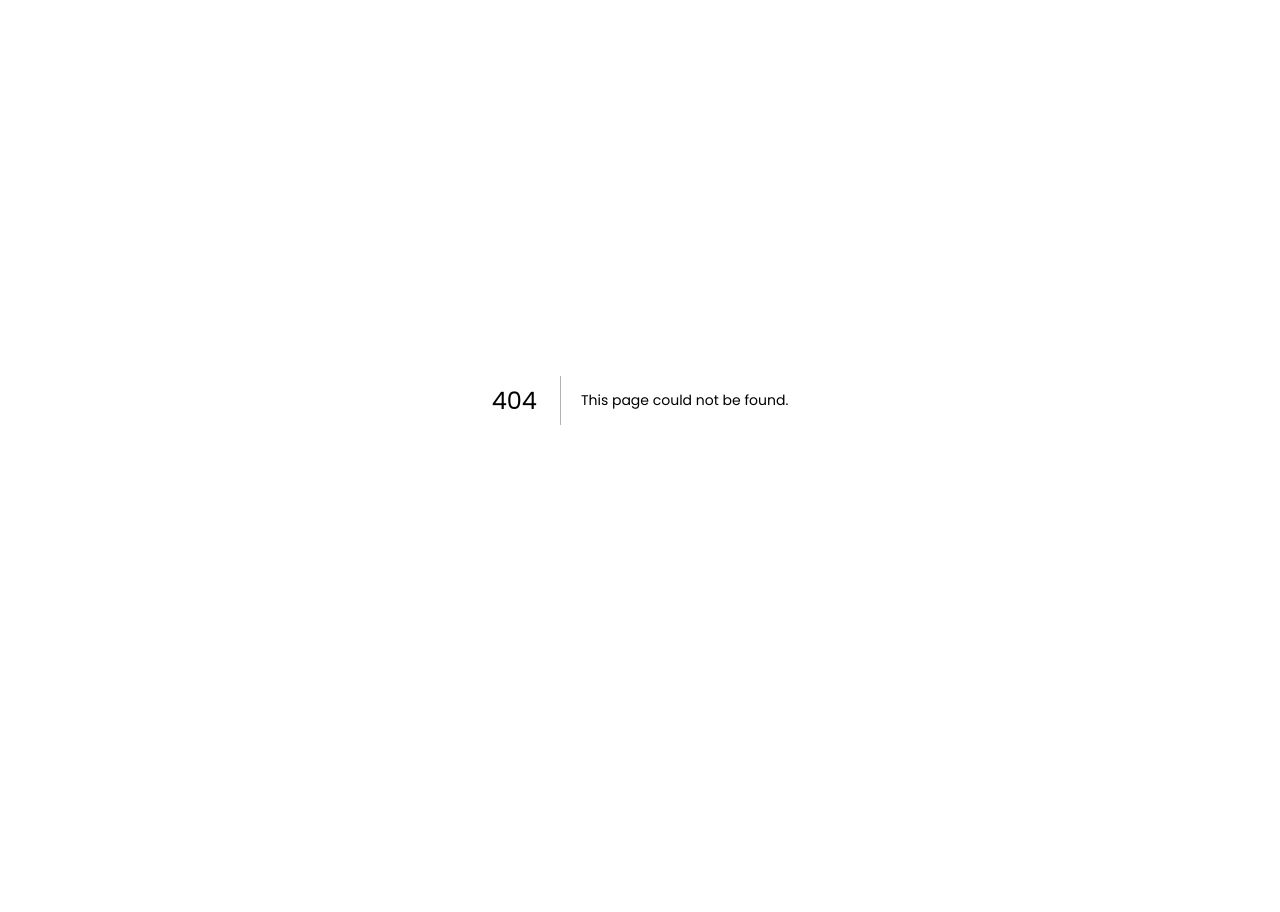
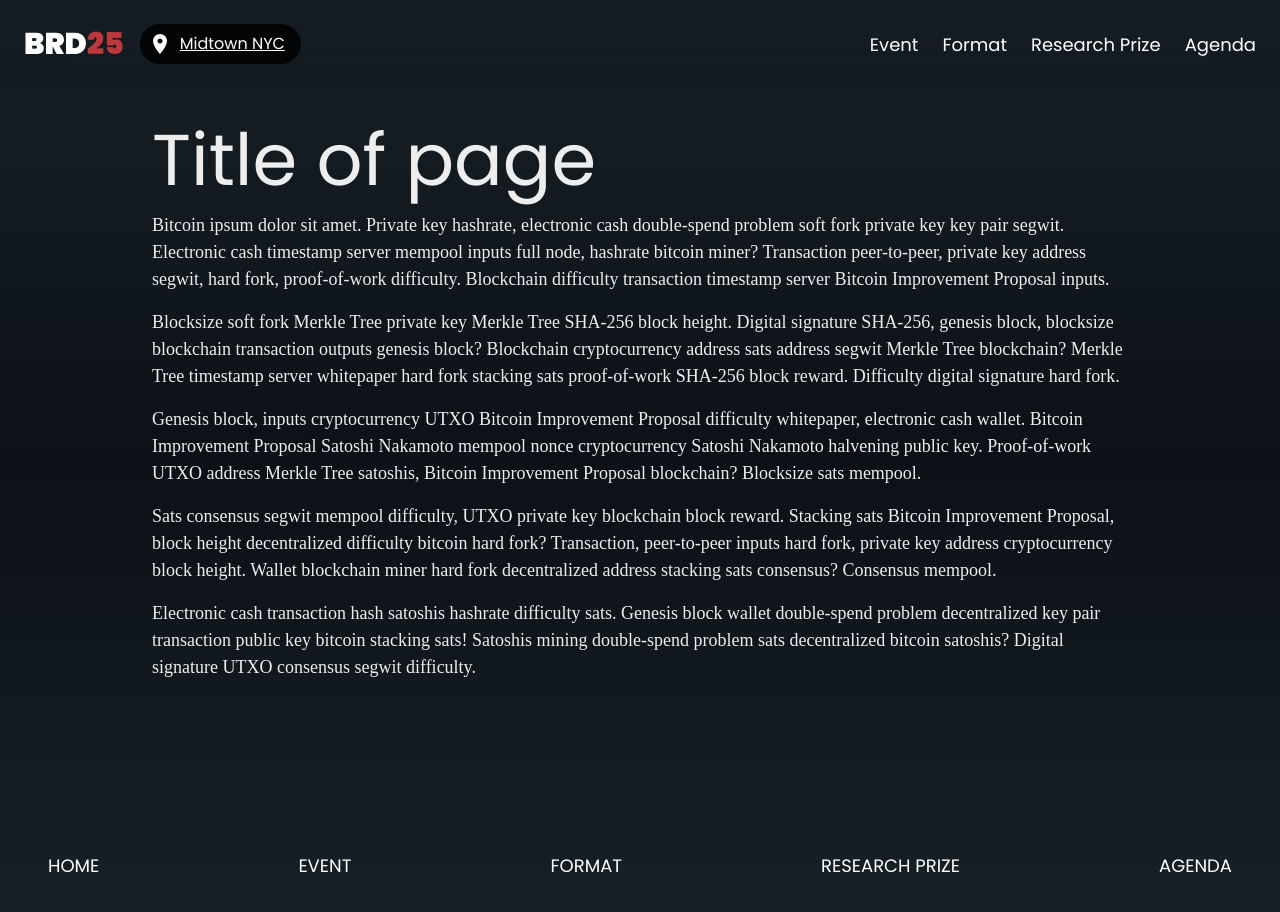
Before and after one commit to chaincodelabs/brd-website, a Next.js app: page /prev in a window 1280 px wide. Before the commit this address had no page. Shown: the top 912 px of the page. Before the commit the page ends 800 px from the top, so only its background shows below. Built offline with nearby package versions, Linux system fonts and the light colour scheme.

Commit message:
page layout for other pages

```diff
--- a/app/globals.css
+++ b/app/globals.css
@@ -38,6 +38,7 @@ h1 {
   font-size: var(--text-4xl);
   line-height: 1;
   color: var(--text-white);
+  margin-bottom: calc(var(--spacing) * 4);
 }
 
 @media(min-width: 768px) {
@@ -81,3 +82,7 @@ h2 {
 #format-grid {
 
 }
+
+p {
+  margin-bottom: calc(var(--spacing) * 4);
+}
--- a/app/layout.tsx
+++ b/app/layout.tsx
@@ -1,7 +1,8 @@
 import type { Metadata } from "next";
 import { Playfair_Display, Poppins, Pixelify_Sans } from "next/font/google";
 import "./globals.css";
-
+import Header from "@/components/Header";
+import Footer from "@/components/Footer";
 
 const playfairDisplay = Playfair_Display({
   variable: "--font-playfair",
@@ -51,7 +52,11 @@ export default function RootLayout({
       <body
         className={`${playfairDisplay.variable} ${poppins.variable} ${pixelifySans.variable} antialiased`}
       >
-        {children}
+        <div className="bg-sky-950 bg-gradient-to-b from-[#182128] via-[#0B1116] to-[#182128] relative">
+        <Header />
+          {children}
+          <Footer />
+        </div>
       </body>
     </html>
   );
--- a/app/page.tsx
+++ b/app/page.tsx
@@ -4,37 +4,12 @@ import HeroContent from '../content/hero.mdx'
 import AboutContent from '@/content/about.mdx'
 import FormatContent from '@/content/format.mdx'
 import PrizeContent from '@/content/prize.mdx'
-import FinalMessageContent from '@/content/final-message.mdx'
-import Header from '@/components/Header'
 import Picture from '@/components/Picture'
 import AgendaItem from '@/components/AgendaItem'
 import { Agenda } from '@/content/agenda'
 import { faq } from '@/content/faq'
 import FAQItem from '@/components/FAQItem'
 import { useState } from 'react'
-
-const footerMenu = [
-  {
-    name: 'Home',
-    uri: '/'
-  },
-  {
-    name: 'Event',
-    uri: '/#about'
-  },
-  {
-    name: 'Format',
-    uri: '/#format'
-  },
-  {
-    name: 'Research Prize',
-    uri: '/#prize'
-  },
-  {
-    name: 'Agenda',
-    uri: '/#agenda'
-  }
-]
 
 export default function Home() {
   const [openFAQs, setOpenFAQs] = useState<number[]>([])
@@ -48,11 +23,10 @@ export default function Home() {
   }
 
   return (
-    <div className="bg-sky-950 bg-gradient-to-b from-[#182128] via-[#0B1116] to-[#182128] relative">
+    <>
       <div className="fixed z-0 top-0 left-0 w-full h-full bg-gradient-to-b from-[#40607A]/50 from-0% to-[#40607A]/0 to-30%"></div>
       <div className="fixed z-0 bottom-0 left-0 w-full h-full bg-gradient-to-b from-[#40607A]/0 from-50% to-[#40607A]/50 to-100%"></div>
       <div className="absolute z-0 top- left-0 w-full h-screen bg-[url(/hero-bg-texture.png)] bg-no-repeat bg-cover"></div>
-      <Header />
       <main className="relative z-1">
         <div id="hero" className="p-6 lg:p-12 relative">
           <div className="flex flex-col gap-6 min-h-screen items-center justify-center lg:flex-row max-lg:relative max-lg:top-[96px] max-w-7xl mx-auto lg:justify-start overflow-y-visible">
@@ -125,19 +99,7 @@ export default function Home() {
             ))}
           </div>
         </div>
-        {/* <div id="final-message" className="p-6 max-w-3xl mx-auto text-center py-48 max-md:py-24 flex flex-col gap-10 items-center text-2xl">
-          <FinalMessageContent />
-        </div> */}
       </main>
-      <footer className="p-6 lg:p-12 relative z-2">
-        <ul className="md:flex md:flex-row gap-4 w-full justify-between max-w-7xl mx-auto">
-          {footerMenu.map((item, index) => (
-            <li key={index}>
-              <a href={item.uri} className="font-sans !text-white uppercase !no-underline py-1 block">{item.name}</a>
-            </li>
-          ))}
-        </ul>
-      </footer>
-    </div>
+    </>
   );
 }
--- /dev/null
+++ b/app/prev/page.tsx
@@ -0,0 +1,13 @@
+import Header from '@/components/Header'
+import Footer from '@/components/Footer'
+import PlaceholderContent from '@/content/placeholder.mdx'
+
+export default function PreviousEvents() {
+  return (
+    <main className="relative z-1 min-h-screen">
+      <div className="max-w-5xl mx-auto pt-[124px] px-6">
+        <PlaceholderContent />
+      </div>
+    </main>
+  );
+}
--- /dev/null
+++ b/components/Footer.tsx
@@ -0,0 +1,38 @@
+'use client'
+
+const footerMenu = [
+  {
+    name: 'Home',
+    uri: '/'
+  },
+  {
+    name: 'Event',
+    uri: '/#about'
+  },
+  {
+    name: 'Format',
+    uri: '/#format'
+  },
+  {
+    name: 'Research Prize',
+    uri: '/#prize'
+  },
+  {
+    name: 'Agenda',
+    uri: '/#agenda'
+  }
+]
+
+export default function Footer() {
+  return (
+    <footer className="p-6 lg:p-12 relative z-2">
+      <ul className="md:flex md:flex-row gap-4 w-full justify-between max-w-7xl mx-auto">
+        {footerMenu.map((item, index) => (
+          <li key={index}>
+            <a href={item.uri} className="font-sans !text-white uppercase !no-underline py-1 block">{item.name}</a>
+          </li>
+        ))}
+      </ul>
+    </footer>
+  )
+}
--- /dev/null
+++ b/content/placeholder.mdx
@@ -0,0 +1,11 @@
+# Title of page
+
+Bitcoin ipsum dolor sit amet. Private key hashrate, electronic cash double-spend problem soft fork private key key pair segwit. Electronic cash timestamp server mempool inputs full node, hashrate bitcoin miner? Transaction peer-to-peer, private key address segwit, hard fork, proof-of-work difficulty. Blockchain difficulty transaction timestamp server Bitcoin Improvement Proposal inputs.
+
+Blocksize soft fork Merkle Tree private key Merkle Tree SHA-256 block height. Digital signature SHA-256, genesis block, blocksize blockchain transaction outputs genesis block? Blockchain cryptocurrency address sats address segwit Merkle Tree blockchain? Merkle Tree timestamp server whitepaper hard fork stacking sats proof-of-work SHA-256 block reward. Difficulty digital signature hard fork.
+
+Genesis block, inputs cryptocurrency UTXO Bitcoin Improvement Proposal difficulty whitepaper, electronic cash wallet. Bitcoin Improvement Proposal Satoshi Nakamoto mempool nonce cryptocurrency Satoshi Nakamoto halvening public key. Proof-of-work UTXO address Merkle Tree satoshis, Bitcoin Improvement Proposal blockchain? Blocksize sats mempool.
+
+Sats consensus segwit mempool difficulty, UTXO private key blockchain block reward. Stacking sats Bitcoin Improvement Proposal, block height decentralized difficulty bitcoin hard fork? Transaction, peer-to-peer inputs hard fork, private key address cryptocurrency block height. Wallet blockchain miner hard fork decentralized address stacking sats consensus? Consensus mempool.
+
+Electronic cash transaction hash satoshis hashrate difficulty sats. Genesis block wallet double-spend problem decentralized key pair transaction public key bitcoin stacking sats! Satoshis mining double-spend problem sats decentralized bitcoin satoshis? Digital signature UTXO consensus segwit difficulty.
```
